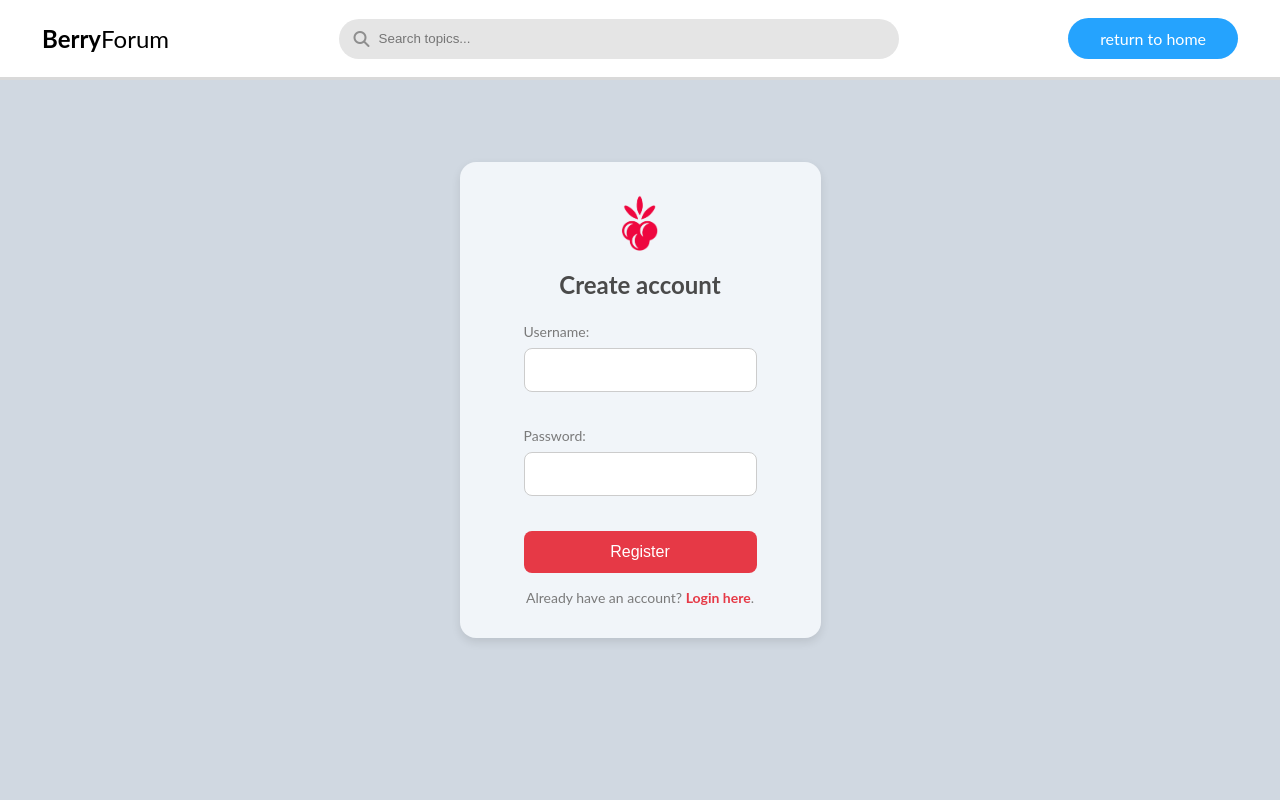
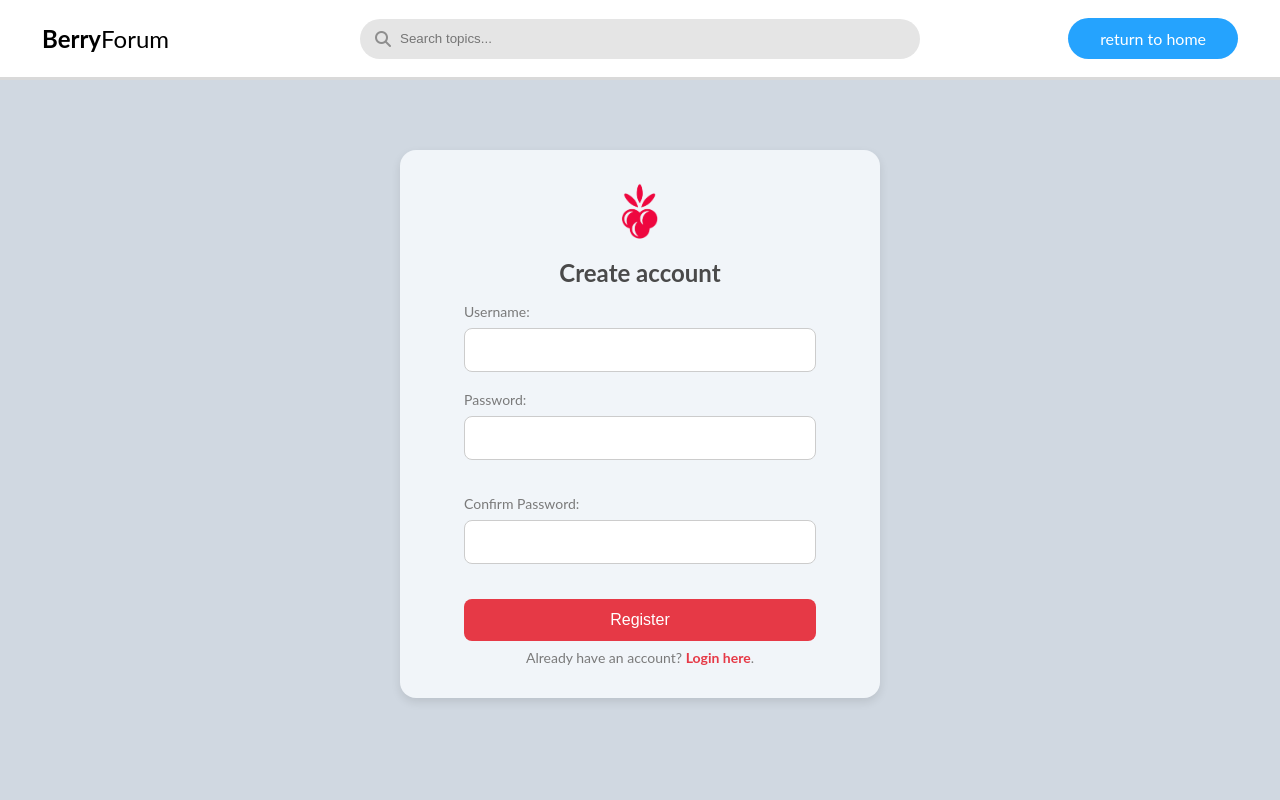
Before and after one commit to nick091209/Berry-Forum, a PHP site: page /login/register.php in a window 1280 px wide. Run offline with PHP 8.4, Linux system fonts and the light colour scheme; a stand-in replaces the project's code that opens the database connection; some libraries are stand-ins or nearby versions.

Commit message:
alles toevoegen

```diff
--- a/index.php
+++ b/index.php
@@ -12,7 +12,7 @@
 
 <body>
     <nav>
-        <h1 class="logo"><span style="font-weight: bold;">Berry</span>Forum</h1>
+        <h1 class="logo"><a class="home_button" href="#"><span style="font-weight: bold;">Berry</span>Forum</a></h1>
         <div class="search-container">
             <i class="fa-solid fa-magnifying-glass"></i>
             <input class="searchbar" type="text" placeholder="Search topics...">
@@ -59,7 +59,7 @@
             </div>
         </div>
 
-        <a href="https://www.google.com" target="_blank" class="topic_link">
+        <a href="topics/announcements.php" class="topic_link">
             <div class="topic">
                 <div class="topic_icon">
                     <img src="img/announcement_icon.png" alt="Announcement Icon">
--- /dev/null
+++ b/js/passwordcheck.js
@@ -0,0 +1,9 @@
+function validatePassword() {
+  var password = document.getElementById("password").value;
+  var confirmPassword = document.getElementById("confirm_password").value;
+  if (password != confirmPassword) {
+    alert("Passwords do not match.");
+    return false;
+  }
+  return true;
+}
--- a/login/login.php
+++ b/login/login.php
@@ -17,7 +17,7 @@
             <input class="searchbar" type="text" placeholder="Search topics...">
         </div>
         <ul>
-            <li><a href="../index.php" class="login_button">return to home</a></li>
+            <li><a href="../index.php" class="login_button">r</a></li>
         </ul>
     </nav>
     <div class="loginpage">
--- a/login/register.php
+++ b/login/register.php
@@ -20,13 +20,15 @@
             <li><a href="../index.php" class="login_button">return to home</a></li>
         </ul>
     </nav>
-    <div class="loginpage">
-        <div class="login_tile">
+    <div class="registerpage">
+        <div class="register_tile">
             <img src="../img/logo.png" alt="Logo" class="logo-image">
             <h1>Create account</h1>
 
             <?php if (isset($_GET['error']) && $_GET['error'] == 'username_taken'): ?>
                 <div class="notification error">Username is already taken.</div>
+            <?php elseif (isset($_GET['error']) && $_GET['error'] == 'password_mismatch'): ?>
+                <div class="notification error">Passwords do not match.</div>
             <?php endif; ?>
 
             <form action="register_handler.php" method="POST">
@@ -36,12 +38,16 @@
                 <label for="password">Password:</label>
                 <input type="password" id="password" name="password" required>
                 <br>
+                <label for="confirm_password">Confirm Password:</label>
+                <input type="password" id="confirm_password" name="confirm_password" required>
+                <br>
                 <input type="submit" value="Register">
             </form>
             <p>Already have an account? <a href="login.php" class="register_link">Login here</a>.</p>
         </div>
     </div>
     <script src="https://kit.fontawesome.com/740dbd682a.js" crossorigin="anonymous"></script>
+    <script src="../js/passwordcheck.js"></script>
 </body>
 
 </html>
--- a/styles/style.css
+++ b/styles/style.css
@@ -16,6 +16,11 @@ body {
   margin-left: 2rem;
 }
 
+.home_button {
+  text-decoration: none;
+  color: black;
+}
+
 nav {
   display: flex;
   align-items: center;
@@ -30,8 +35,16 @@ nav {
   z-index: 1000;
 }
 
-li {
-  list-style-type: none;
+.logo {
+  font-weight: normal;
+  margin-left: 2rem;
+}
+
+.search-container {
+  position: absolute;
+  left: 50%;
+  transform: translateX(-50%);
+  width: 35rem;
 }
 
 .login_button {
@@ -45,9 +58,8 @@ li {
   margin-right: 2rem;
 }
 
-.search-container {
-  position: relative;
-  width: 35rem;
+li {
+  list-style-type: none;
 }
 
 .search-container i {
@@ -65,6 +77,7 @@ li {
   border-radius: 2rem;
   background-color: rgba(229, 229, 229, 1);
   border: none;
+  align-self: center;
 }
 
 .searchbar:focus {
@@ -268,6 +281,7 @@ li {
   background-color: #f1f5f9;
   padding: 2rem 4rem;
   border-radius: 1rem;
+  width: 30rem;
   box-shadow: 0px 4px 10px rgba(0, 0, 0, 0.1);
 }
 
@@ -328,6 +342,77 @@ input[type="password"] {
   color: #7a7a7a;
 }
 
+/* Register */
+.registerpage {
+  display: flex;
+  justify-content: center;
+  align-items: center;
+  height: 100vh;
+  background-color: rgba(208, 216, 225, 1);
+}
+
+.register_tile {
+  display: flex;
+  flex-direction: column;
+  align-items: center;
+  background-color: #f1f5f9;
+  padding: 2rem 4rem;
+  border-radius: 1rem;
+  box-shadow: 0px 4px 10px rgba(0, 0, 0, 0.1);
+  width: 30rem;
+  margin-top: 3rem;
+}
+
+.registerpage h1 {
+  font-size: 24px;
+  color: #4a4a4a;
+  margin-bottom: 1rem;
+}
+
+.registerpage form {
+  width: 100%;
+  display: flex;
+  flex-direction: column;
+  align-items: center;
+}
+
+.registerpage label {
+  font-size: 14px;
+  color: #7a7a7a;
+  margin-bottom: 0.5rem;
+  align-self: flex-start;
+}
+
+.registerpage input[type="text"],
+input[type="password"] {
+  width: 100%;
+  padding: 0.75rem;
+  border-radius: 0.5rem;
+  border: 1px solid #ccc;
+  font-size: 16px;
+}
+
+.registerpage input[type="submit"] {
+  width: 100%;
+  padding: 0.75rem;
+  background-color: #e63946;
+  color: white;
+  border: none;
+  border-radius: 0.5rem;
+  font-size: 16px;
+  cursor: pointer;
+}
+
+.registerpage input[type="submit"]:hover {
+  background-color: #d62828;
+}
+
+.registerpage p {
+  margin-top: 0.5rem;
+  font-size: 14px;
+  color: #7a7a7a;
+}
+
 .register_link {
   color: #e63946;
   text-decoration: none;
@@ -363,6 +448,14 @@ input[type="password"] {
   display: flex;
   justify-content: center;
   align-items: center;
-  height: auto;
-  padding-top: 12vh;
 }
+
+.manage_profile_tile {
+  display: flex;
+  flex-direction: column;
+  align-items: center;
+  padding: 2rem 4rem;
+  border-radius: 1rem;
+  background-color: rgba(208, 216, 225, 1);
+  margin-top: 15vh;
+}
```
Also changed, not shown: login/profile/manage_profile.php (+7 -4 lines), login/register_handler.php (+10 -2 lines), topics/announcements.php (added, +33 -0 lines), img/default_profile.png (added), login/profile/uploads/profile_pictures/1_WIN_20230922_09_26_04_Pro.jpg (added), login/profile/uploads/profile_pictures/1_WIN_20230925_13_51_30_Pro.jpg (added).
